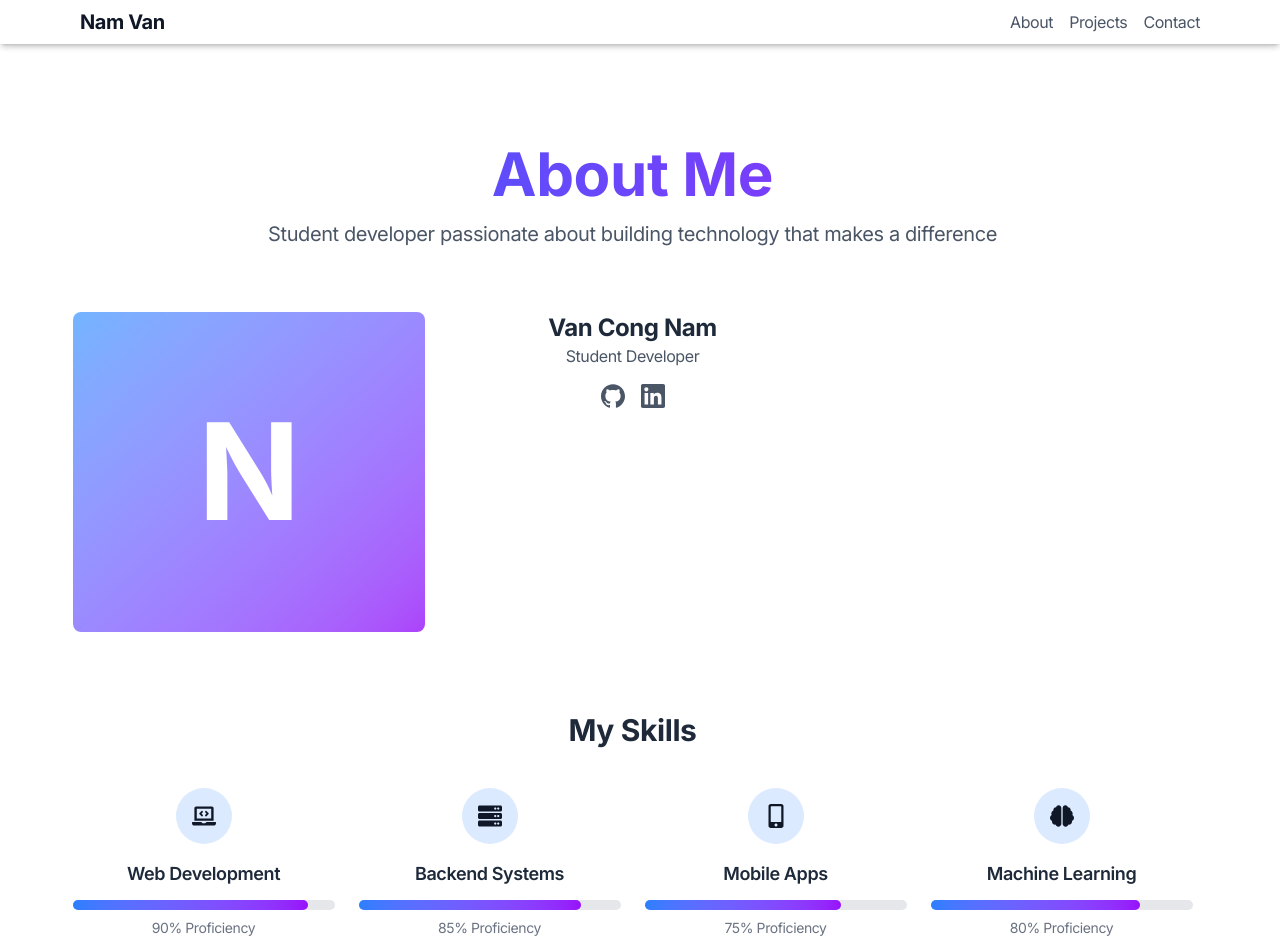
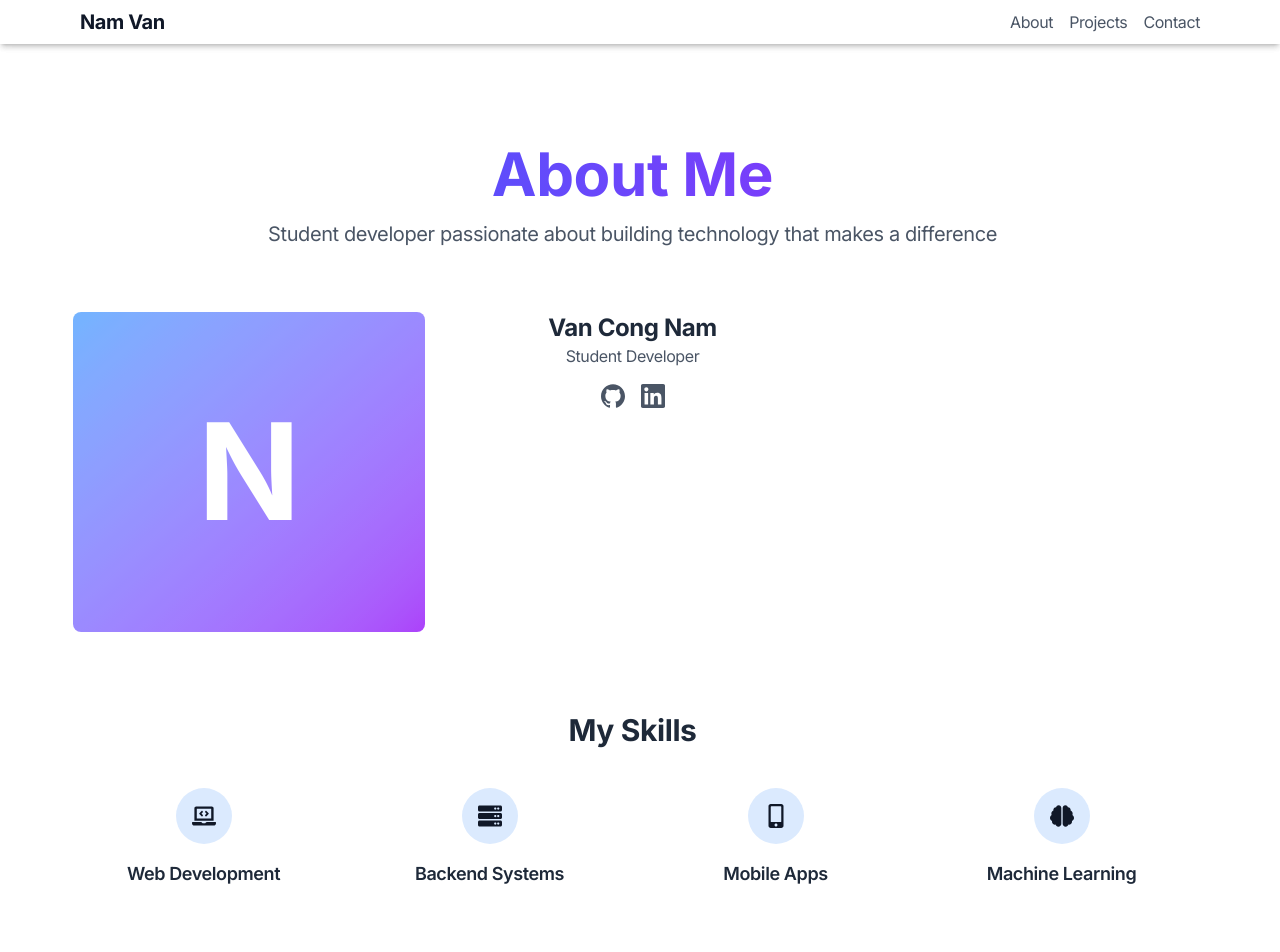
Before and after one commit to namvcpp/namvcpp, a Next.js app: page /about in a window 1280 px wide. Shown: the top 952 px of the page. Built offline with nearby package versions, Linux system fonts and the light colour scheme.

Commit message:
Remove inaccurate info

```diff
--- a/app/about/page.tsx
+++ b/app/about/page.tsx
@@ -10,10 +10,10 @@ import AwardItem from '../components/AwardItem';
 
 const AboutPage = () => {
   const skills = [
-    { name: 'Web Development', icon: <FaLaptopCode className="w-6 h-6" />, level: 90 },
-    { name: 'Backend Systems', icon: <FaServer className="w-6 h-6" />, level: 85 },
-    { name: 'Mobile Apps', icon: <FaMobileAlt className="w-6 h-6" />, level: 75 },
-    { name: 'Machine Learning', icon: <FaBrain className="w-6 h-6" />, level: 80 },
+    { name: 'Web Development', icon: <FaLaptopCode className="w-6 h-6" /> },
+    { name: 'Backend Systems', icon: <FaServer className="w-6 h-6" /> },
+    { name: 'Mobile Apps', icon: <FaMobileAlt className="w-6 h-6" /> },
+    { name: 'Machine Learning', icon: <FaBrain className="w-6 h-6" /> },
   ];
 
   const achievements = [
@@ -74,12 +74,6 @@ const AboutPage = () => {
               <h3 className="text-lg font-semibold text-gray-800 dark:text-gray-200 mb-3">
                 {skill.name}
               </h3>
-              <div className="w-full bg-gray-200 dark:bg-gray-700 rounded-full h-2.5 mb-2">
-                <motion.div className="bg-gradient-to-r from-blue-500 to-purple-600 h-2.5 rounded-full" initial={{ width: 0 }} animate={{ width: `${skill.level}%` }} transition={{ delay: 0.7 + index * 0.1, duration: 1, ease: "easeOut" }} />
-              </div>
-              <p className="text-sm text-gray-500 dark:text-gray-400">
-                {skill.level}% Proficiency
-              </p>
             </div>
           ))}
         </div>
```
